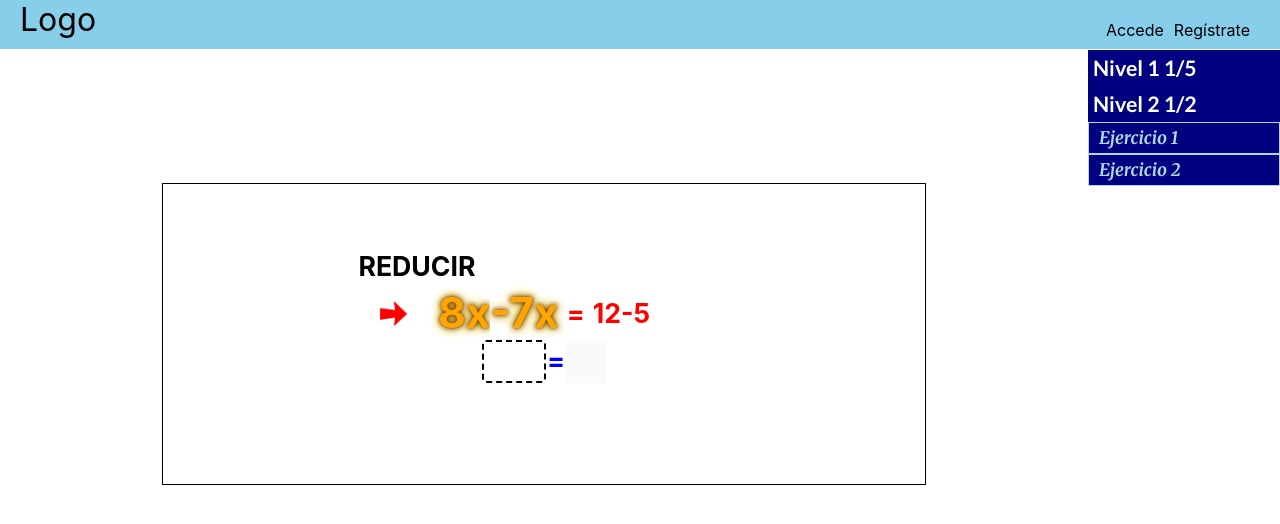
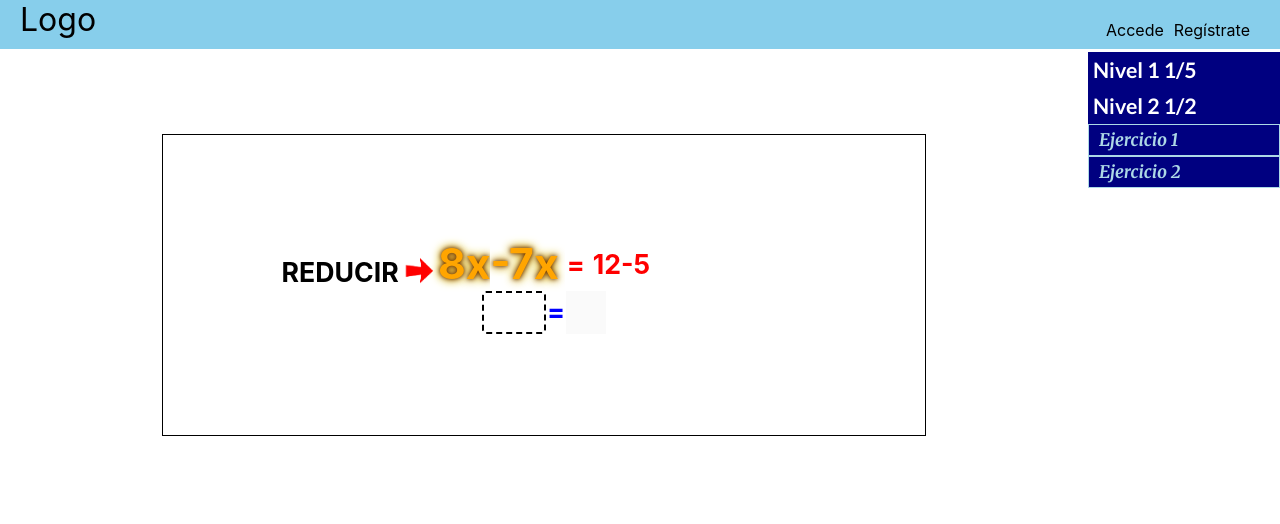
Before and after one commit to chopinex/ecuaciones, a React (Create React App) app: page / in a window 1280 px wide. Shown: the top 524 px of the page. Built offline with nearby package versions, Linux system fonts and the light colour scheme.

Commit message:
cabecera y barra lateral  fijas Signed-off-by: Arturo Navarro Riveros <arnariv@outlook.com>

```diff
--- a/src/components/Header/Header.css
+++ b/src/components/Header/Header.css
@@ -4,6 +4,8 @@ header{
     flex-direction: row;            /* default value; can be omitted */
     flex-wrap: nowrap;              /* default value; can be omitted */
     justify-content: space-between;
+    position: fixed;
+    width: 100%;
 }
 
 .logo{
--- a/src/components/Principal/AreaEcuacion.css
+++ b/src/components/Principal/AreaEcuacion.css
@@ -1,5 +1,5 @@
 .area-ecuacion{
-    margin:  100px auto;
+    margin:  50px auto 200px auto;
     height:  300px;
     width:  70%;
     border: 1px solid black;
--- a/src/components/Principal/AreaEcuacion.js
+++ b/src/components/Principal/AreaEcuacion.js
@@ -132,8 +132,8 @@ const AreaEcuacion = (props) =>{
                 }
                 //acabamos!!
                 else{
-                    setLado('');
-                    props.setLado('');
+                    setLado('column-1');
+                    props.setLado('column-1');
                     setError("bien!");
                     props.setEcuacion(props.numEc+1);
                 }
@@ -327,7 +327,7 @@ const AreaEcuacion = (props) =>{
     const animatedRedux = {animation: "animatedNumber3 1s infinite"};
 
     return(
-        <div className="area-ecuacion" id={"ejercicio-"+props.numEc}>
+        <div className="area-ecuacion" id={props.ejercicioID}>
                 {props.redFirst && <div className="ecuacion">
                     {
                         data.columnOrder.map(columnId =>{
--- a/src/components/Principal/BarraLateral.css
+++ b/src/components/Principal/BarraLateral.css
@@ -2,9 +2,9 @@
 
 .barra{
 	width: 15%;
-	position:  absolute;
+	position:  fixed;
 	right: 0;
-	top: 50px;
+	top: 52px;
 }
 
 .nivel{
--- a/src/components/Principal/Principal.css
+++ b/src/components/Principal/Principal.css
@@ -1,7 +1,3 @@
-.contenido {
-    /*display: flex;*/
-}
-
 .tip{
     position: absolute;
     font-size: 20pt;
@@ -18,6 +14,11 @@
     align-items: center;
 }
 
+.areas > :first-child{
+     margin-top: 100px !important;
+     margin-bottom: 200px !important;
+}
+
 @keyframes vaiven{
     0%{transform: translate(5px,0);}
     50%{transform: translate(-5px,0);}
--- a/src/components/Principal/Principal.js
+++ b/src/components/Principal/Principal.js
@@ -15,25 +15,23 @@ const Principal = () =>{
     //const initialData = allData['ejercicio-1'];
 
     const tipIzquierda0 = {left: "20%",top: "180px"};
-    const tipIzquierda = {left: "28%",top: "250px"};
+    const tipIzquierda = {left: "22vw",top: "32vh"};
     const tipTransponer = {left: "26%",top: "280px"};
     const tipDerecha0 = {left: "64%",top: "180px"};
-    const tipDerecha = {left: "58%",top: "250px"};
+    const tipDerecha = {left: "55vw",top: "30vh"};
     const tipAbajo = {left: "30%",top: "325px"};
 
-    const vaivenIzq0 ={position: "relative",width:"30px",height:"30px",zIndex:"-1",top:"210px",left:"24%",animation: "vaiven 1s infinite"};
-    const vaivenIzq ={position: "relative",width:"30px",height:"30px",zIndex:"-1",top:"250px",left:"30%",animation: "vaiven 1s infinite"};
-    const vaivenTrp ={position: "relative",width:"30px",height:"30px",zIndex:"-1",top:"280px",left:"32%",animation: "vaiven 1s infinite"};
-    const vaivenDer0 ={position: "relative",width:"30px",height:"30px",zIndex:"-1",top:"210px",left:"54%",animation: "vaiven2 1s infinite"};
-    const vaivenDer ={position: "relative",width:"30px",height:"30px",zIndex:"-1",top:"250px",left:"48%",animation: "vaiven2 1s infinite"};
-    const vaivenAbj ={position: "relative",width:"30px",height:"30px",zIndex:"-1",top:"330px",left:"33%",animation: "vaiven 1s infinite"};
+    const vaivenIzq0 ={position: "relative",width:"30px",height:"30px",top:"210px",zIndex:"-1",left:"24%",animation: "vaiven 1s infinite"};
+    const vaivenIzq ={position: "relative",width:"30px",height:"30px",top:"32vh",zIndex:"-1",left:"32vw",animation: "vaiven 1s infinite"};
+    const vaivenTrp ={position: "relative",width:"30px",height:"30px",top:"280px",zIndex:"-1",left:"32%",animation: "vaiven 1s infinite"};
+    const vaivenDer0 ={position: "relative",width:"30px",height:"30px",top:"210px",zIndex:"-1",left:"54%",animation: "vaiven2 1s infinite"};
+    const vaivenDer ={position: "relative",width:"30px",height:"30px",top:"30vh",zIndex:"-1",left:"50vw",animation: "vaiven2 1s infinite"};
+    const vaivenAbj ={position: "relative",width:"30px",height:"30px",top:"330px",zIndex:"-1",left:"33%",animation: "vaiven 1s infinite"};
 
     useEffect(() => {
-        var bodyRect = document.body.getBoundingClientRect(),
-        elemRect = document.getElementById("ejercicio-"+ecuaID).getBoundingClientRect(),
-        offset   = elemRect.top - bodyRect.top;
-        console.log(elemRect.top);
-        window.scrollTo(0, offset)
+        var offset   = document.getElementById("ejercicio-"+ecuaID).offsetTop;
+        var alto   = document.getElementById("ejercicio-"+ecuaID).offsetHeight;
+        window.scrollTo(0, offset+alto)
     }, [ecuaID])
 
     return(
@@ -82,6 +80,7 @@ const Principal = () =>{
                          setPaso={setPaso}
                          setLado={setLado}
                          setEtapa={setEtapa}
+                         ejercicioID={ecuacionId}
                          numEc={ecuaID}
                          setEcuacion={setEcuaID}/>
                     );
```
